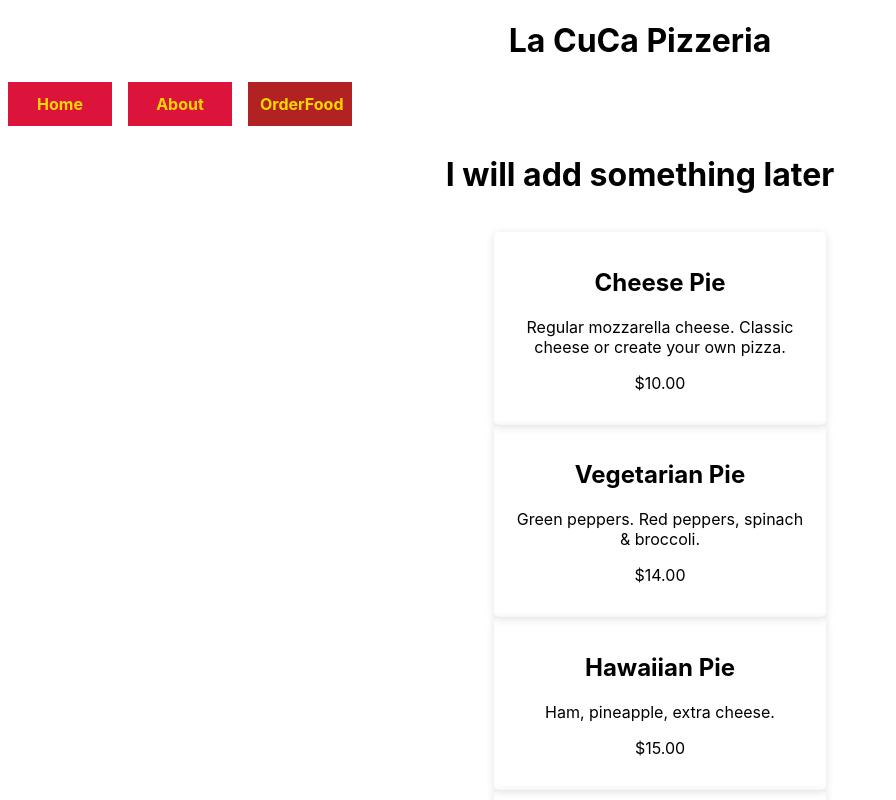
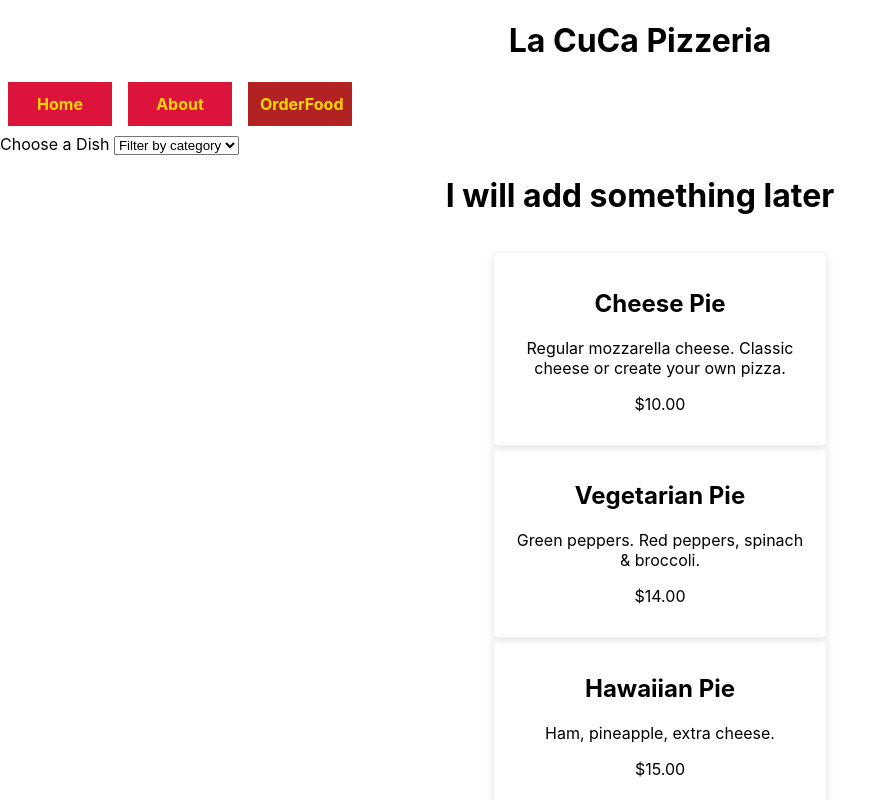
Before and after one commit to esantiagooo/esantiagooo-phase-2-project-menu-, a React (Create React App) app: page /orderfood in a window 1280 px wide. Shown: the top 800 px of the page, without its empty margins (0-896 px from the left). Built offline with nearby package versions, Linux system fonts and the light colour scheme; data requests are answered from the project's data file.

Commit message:
modified src/Filter.js
src/OrderFood.js

```diff
--- a/src/Filter.js
+++ b/src/Filter.js
@@ -1,17 +1,17 @@
 import React from "react";
 
-// function MenuCard({menuData}){
-//     console.log(menuData)
-//     return(
-//         // <div className="card">
-//         //     <div className="card-title">{menuData.name}</div>
-//         //     <div className="card-body">
-//         //         <p>{menuData.description}</p>
-//         //         <p>{menuData.price}</p>
+function Filter({category, onCategoryChange}){
+    return (
+        <div className="Filter">
+        <label for ="menu">Choose a Dish </label>
+        <select name="filter" value={category} onChange={(e)=> onCategoryChange(e.target.value)}>
+            <option value= "All">Filter by category</option>
+            <option value ="Pizza">Pizza</option>
+            <option value="Quesadillas">Quesadillas</option>
+            <option value= "Tortas">Tortas</option>
+        </select>
+        </div>
+    )
+}
 
-//         //     </div>
-//         // </div>
-//     )
-// }
-
-// export default MenuCard
+export default Filter
--- a/src/OrderFood.js
+++ b/src/OrderFood.js
@@ -1,8 +1,10 @@
 import React, { useEffect, useState} from "react";
-import Filter from "./MenuCard";
+import Filter from "./Filter";
 
 function OrderFood(){
+    const[filterBy, setFilterBy]= useState("All")
     const[menu, setMenu] = useState([])
+
 useEffect(()=>{
     fetch("http://localhost:3000/menu")
     .then((r)=> r.json())
@@ -10,11 +12,23 @@ useEffect(()=>{
     .catch(err => console.log('hi'))
 },[])
 
+function handleFilterBy(category){
+    setFilterBy(category)
+}
+ const itemsDisplay = menu.filter((item)=>{
+     if(filterBy === "All"){
+         return true
+     }else{
+         return item.category === filterBy
+     }
+ })
+
     return(
         <div>
+            <Filter category={filterBy} onCategoryChange={handleFilterBy}/>
             <h1>I will add something later</h1>
                 <div className="item-container">
-                  <ul>{menu.map((item, index) =>(
+                  <ul>{itemsDisplay.map((item, index) =>(
                   <div key={index}>
                   {item.Pizza.map((pizza, index)=>{
                       return (
```
